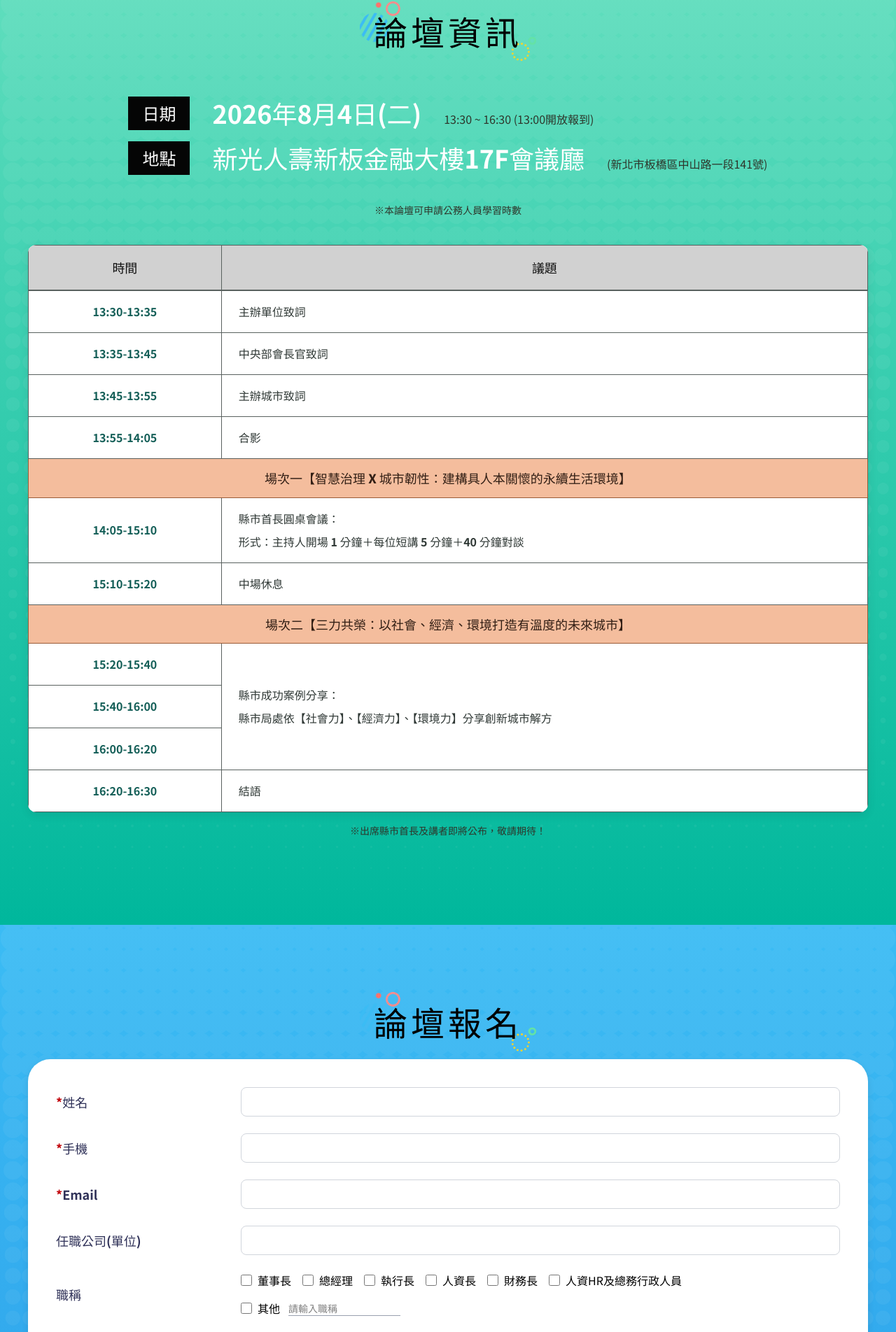
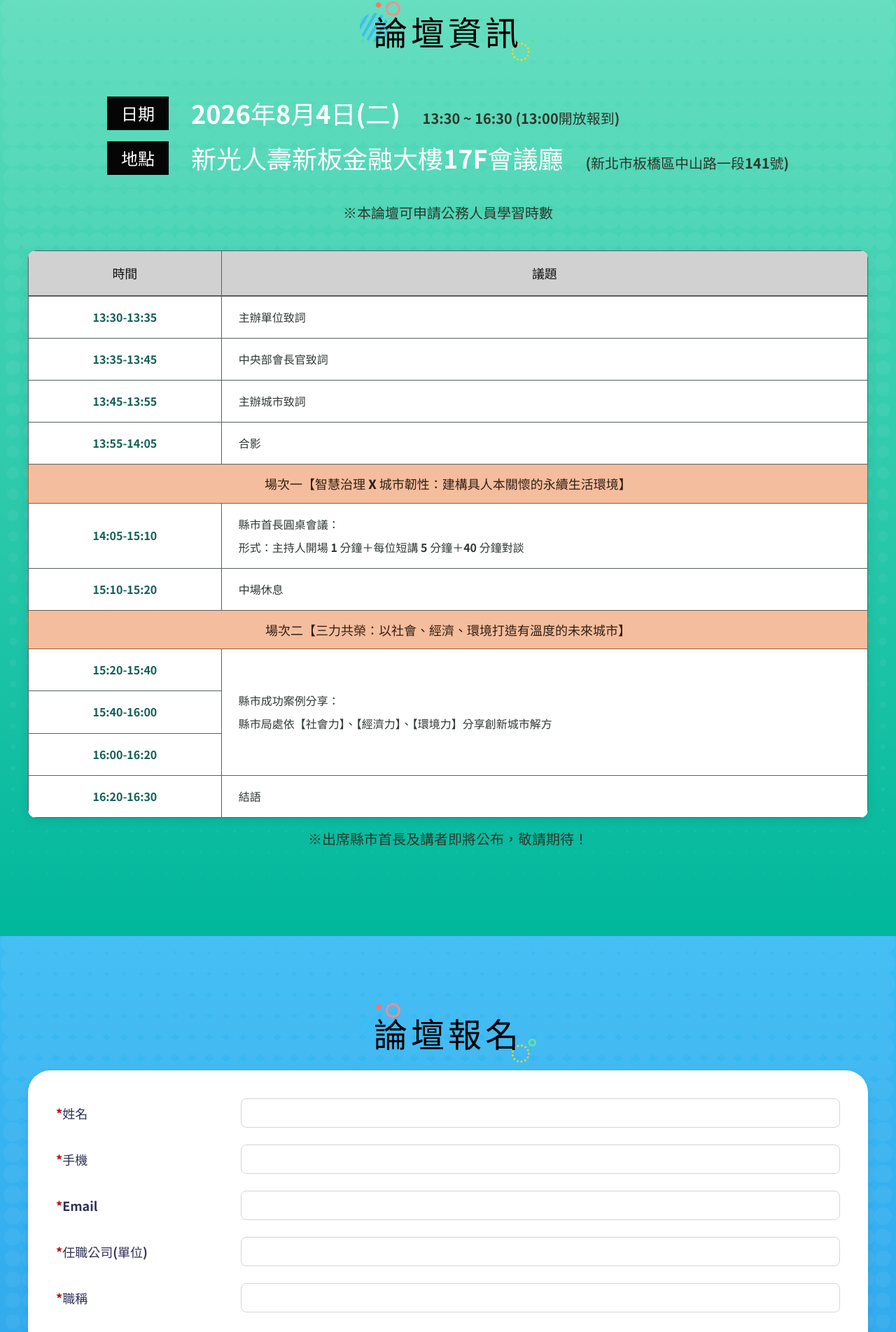
Before and after one commit to jackietsairock/SDGsforum, a Vue app: page / in a window 1280 px wide. Shown: the part 2450-4354 px from the top of the page at 70% size. Built offline with nearby package versions, Linux system fonts and the light colour scheme.

Commit message:
調整報名表單欄位為必填，更新議程頁面文字樣式

```diff
--- a/src/assets/json/info.json
+++ b/src/assets/json/info.json
@@ -166,50 +166,14 @@
           "inputName": "Company_name",
           "type": "input",
           "show": true,
-          "required": false
+          "required": true
         },
         {
           "tagName": "職稱",
           "inputName": "Job_title",
-          "type": "checkbox",
+          "type": "input",
           "show": true,
-          "required": false,
-          "label": [
-            {
-              "labelName": "董事長",
-              "value": "董事長",
-              "checked": false
-            },
-            {
-              "labelName": "總經理",
-              "value": "總經理",
-              "checked": false
-            },
-            {
-              "labelName": "執行長",
-              "value": "執行長",
-              "checked": false
-            },
-            {
-              "labelName": "人資長",
-              "value": "人資長",
-              "checked": false
-            },
-            {
-              "labelName": "財務長",
-              "value": "財務長",
-              "checked": false
-            },
-            {
-              "labelName": "人資HR及總務行政人員",
-              "value": "人資HR及總務行政人員",
-              "checked": false
-            },
-            {
-              "labelName": "其他",
-              "checked": false
-            }
-          ]
+          "required": true
         },
         {
           "tagName": "是否需申請公務人員學習時數",
@@ -313,23 +277,18 @@
           "title": "<spen class='pl-0 lg:pl-12'></spen>主辦單位",
           "items": [
             {
+              "href": "https://www.ntpc.gov.tw/ch/index.jsp",
+              "target": "_blank",
+              "img": "logo2-1.png",
+              "imgClass": "logo-size-4-half",
+              "alt": "新北市政府"
+            },
+            {
               "href": "https://www.businesstoday.com.tw/",
               "target": "_blank",
               "img": "btnet_logo.png",
               "imgClass": "logo-size-3",
               "alt": "今周刊"
-            }
-          ]
-        },
-        {
-          "title": "<spen class='pl-0 lg:pl-12'></spen>合作夥伴",
-          "items": [
-            {
-              "href": "https://www.tsfia.tw/",
-              "target": "_blank",
-              "img": "logo2-1.png",
-              "imgClass": "logo-size-4-half",
-              "alt": "新北市政府"
             }
           ]
         }
--- a/src/components/agenda.vue
+++ b/src/components/agenda.vue
@@ -21,11 +21,11 @@
                     </div>
                     <div class="event_info_value flex flex-col gap-3 text-left mb-5 items-baseline sm:mb-0 sm:flex-row sm:gap-8">
                         <p class="text-2xl text-[#fff] font-bold sm:text-4xl" v-html="item.title"></p>
-                        <p class="text-sm text-[#2e362b] sm:text-base">{{item.detail}}</p>
+                        <p class="text-lg text-[#2e362b] font-bold sm:text-xl">{{item.detail}}</p>
                     </div>
                 </div>
             </div>
-            <p class="agenda_note2 text-center text-sm text-[#2e362b] mt-0 mb-10">{{ infoData.note2 }}</p>
+            <p class="agenda_note2 text-center font-bold text-xl text-[#2e362b] mt-0 mb-10">{{ infoData.note2 }}</p>
             <div class="agenda_table_wrap">
                 <table class="agenda_table">
                     <caption class="sr-only">2026 SDGs永續城市交流論壇議程</caption>
@@ -63,7 +63,7 @@
                     </tbody>
                 </table>
             </div>
-            <p class="agenda_note2 text-center text-sm text-[#2e362b] mt-4">{{ infoData.note }}</p>
+            <p class="agenda_note2 text-center font-bold text-xl text-[#2e362b] mt-4">{{ infoData.note }}</p>
         </div>
     </div>
 </template>
```
